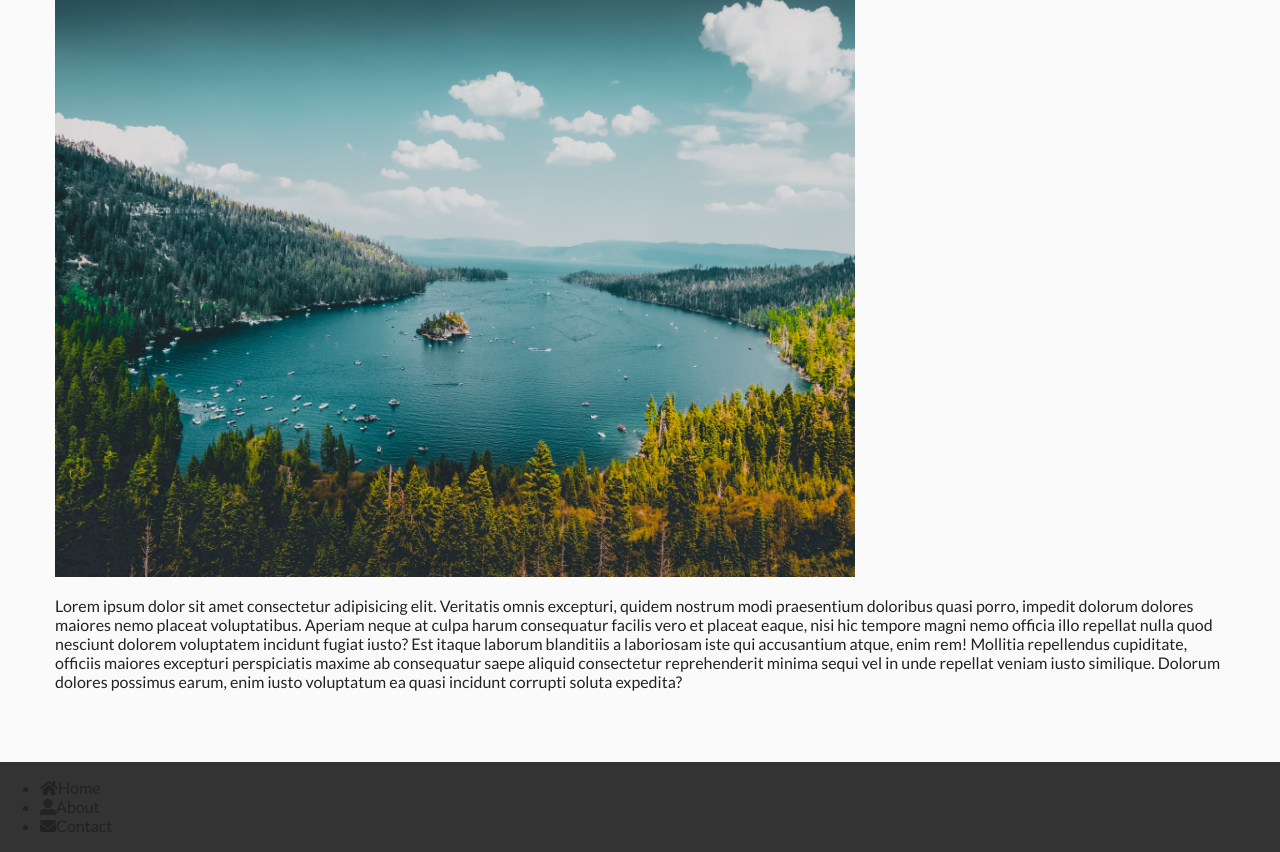
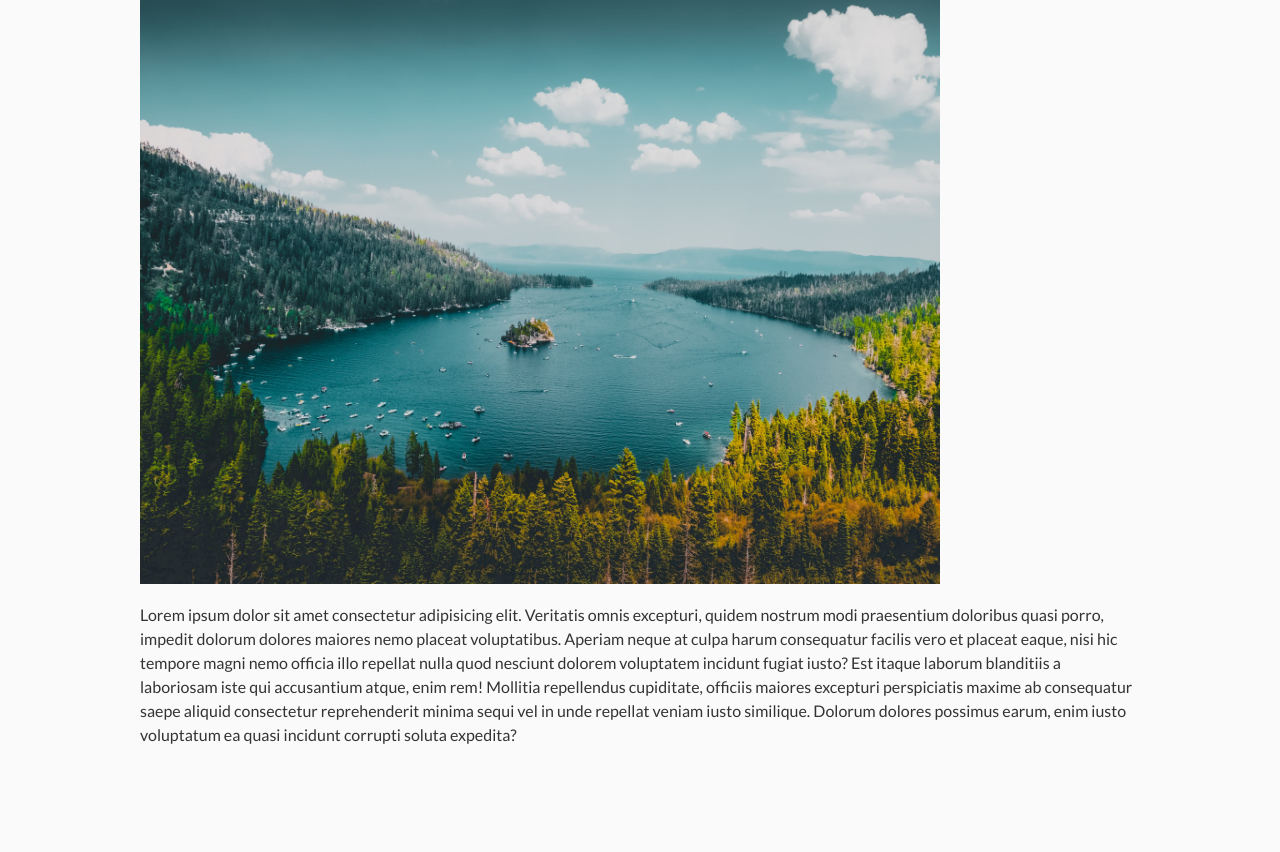
Before and after one commit to Gergi83/rotating-navigation, a website: page index.html in a window 1280 px wide. Shown: the part 160-1012 px from the top of the page. Drawn offline with Linux system fonts and the light colour scheme.

Commit message:
advanced css and functionality added

```diff
--- a/script.js
+++ b/script.js
@@ -0,0 +1,7 @@
+const open = document.getElementById('open');
+const close = document.getElementById('close');
+const container = document.querySelector('.container');
+
+open.addEventListener('click', () => container.classList.add('show-nav'));
+
+close.addEventListener('click', () => container.classList.remove('show-nav'));
--- a/style.css
+++ b/style.css
@@ -27,6 +27,15 @@ body {
 
 .container.show-nav {
   transform: rotate(-20deg);
+}
+
+.container.show-nav .circle {
+  transform: rotate(-70deg);
+}
+
+.container.show-nav + nav li {
+  transform: translateX(0);
+  transition-delay: 0.3s;
 }
 
 .circle {
@@ -70,6 +79,57 @@ body {
   transform-origin: top left;
 }
 
+.content {
+  max-width: 1000px;
+  margin: 50px auto;
+}
+
 .content img {
   max-width: 100%;
 }
+
+.content h1 {
+  margin: 0;
+}
+
+.content p {
+  color: #333;
+  line-height: 1.5;
+}
+
+nav {
+  position: fixed;
+  bottom: 40px;
+  left: 0;
+  z-index: 10;
+}
+
+nav ul {
+  list-style-type: none;
+  padding-left: 30px;
+}
+
+nav ul li {
+  text-transform: uppercase;
+  color: #fff;
+  margin: 7px;
+  transform: translateX(-100%);
+  transition: transform 0.33s ease-in;
+}
+
+nav ul li i {
+  font-size: 20px;
+  margin-right: 10px;
+}
+
+nav ul li + li {
+  margin-left: 15px;
+  transform: translateX(-150%);
+  transition: transform 0.33s ease-in;
+}
+
+nav ul li + li + li {
+  margin-left: 30px;
+  transform: translateX(-200%);
+  transition: transform 0.33s ease-in;
+}
```
